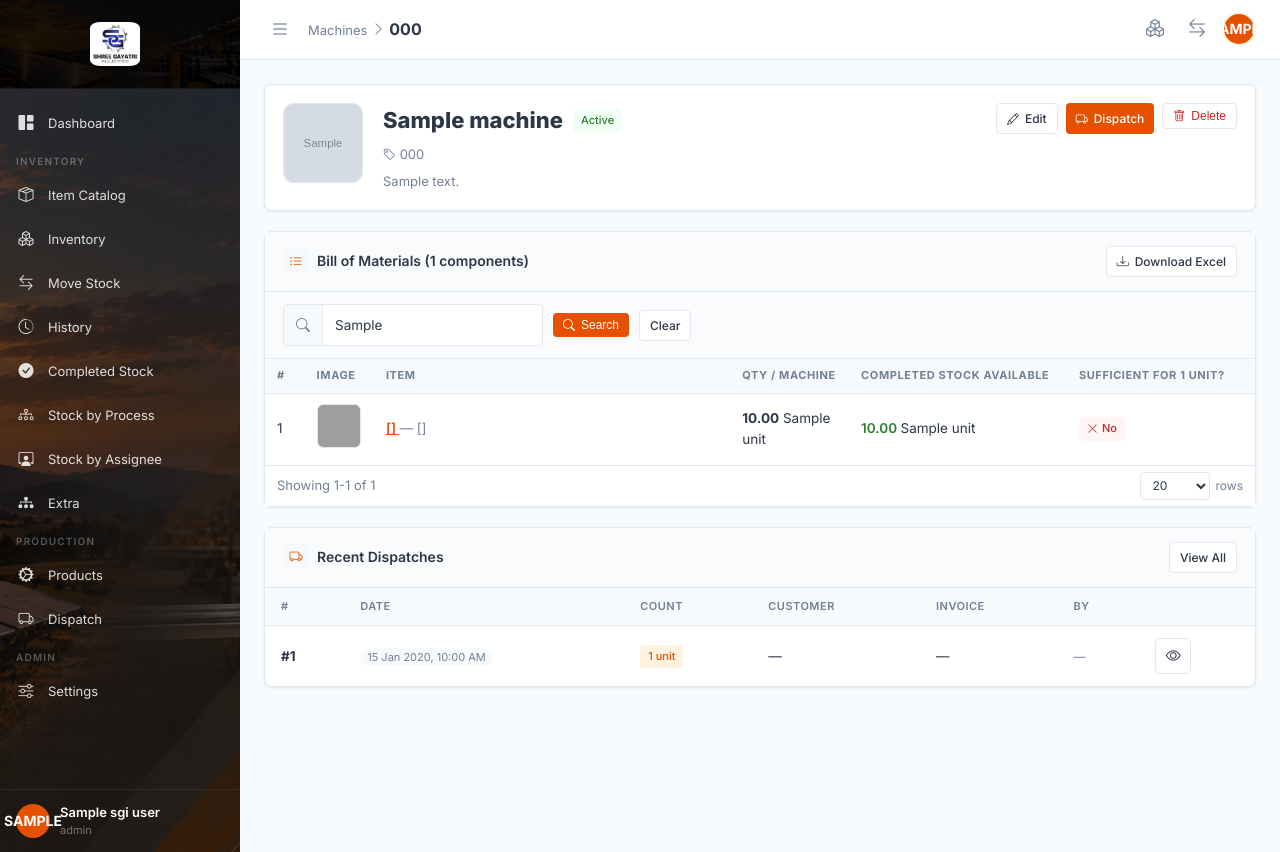
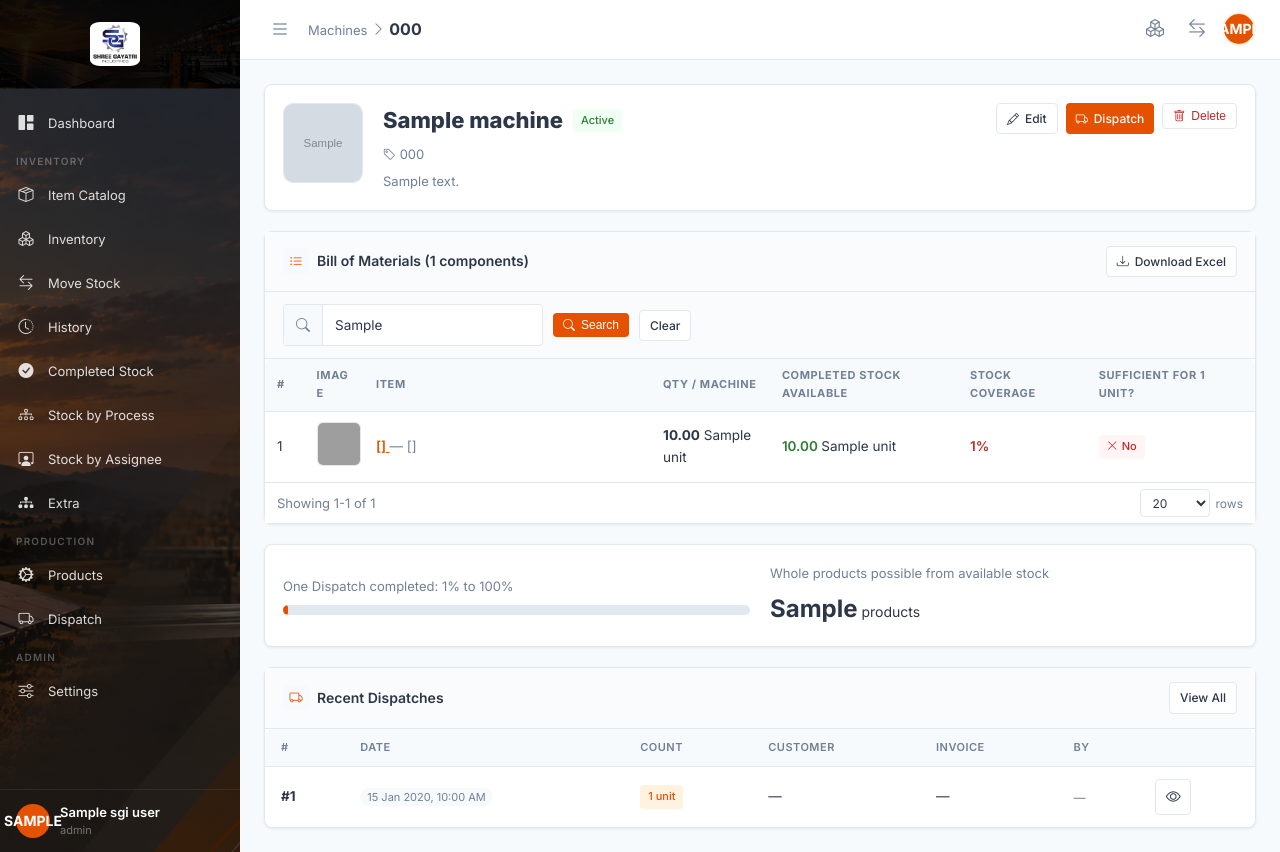
Before and after one commit to nishitkumawat/sgi-crm, a Django app: template SGIERP/templates/sgierp/machines/detail.html in a window 1280 px wide. Run offline with Django 5.2, Linux system fonts and the light colour scheme; data comes from the database, SQL or seed files in the repository; tables that the repository leaves empty hold one stand-in row (values such as "Sample post"); the template is opened without the code that fills it: values that come from a table or form of the project are taken from there, most other values are stand-ins (such as "Sample title", 1, 10 or a date in 2020); grey boxes marked "Sample" are stand-in pictures; grey boxes are pictures that could not be loaded.

Commit message:
Product page ui changed

```diff
--- a/SGIERP/templates/sgierp/machines/detail.html
+++ b/SGIERP/templates/sgierp/machines/detail.html
@@ -17,12 +17,13 @@
   .machine-detail-bom-header .sgi-card-title,.machine-dispatch-header .sgi-card-title { display:flex!important; }
   .machine-bom-view-table { width:100%;table-layout:fixed; }
   .machine-bom-view-table th:nth-child(1),.machine-bom-view-table td:nth-child(1) { width:4%; }
-  .machine-bom-view-table th:nth-child(2),.machine-bom-view-table td:nth-child(2) { width:7%; }
-  .machine-bom-view-table th:nth-child(3),.machine-bom-view-table td:nth-child(3) { width:36%; }
+  .machine-bom-view-table th:nth-child(2),.machine-bom-view-table td:nth-child(2) { width:6%; }
+  .machine-bom-view-table th:nth-child(3),.machine-bom-view-table td:nth-child(3) { width:29%; }
   .machine-bom-view-table th:nth-child(4),.machine-bom-view-table td:nth-child(4) { width:12%; }
-  .machine-bom-view-table th:nth-child(5),.machine-bom-view-table td:nth-child(5) { width:22%; }
-  .machine-bom-view-table th:nth-child(6),.machine-bom-view-table td:nth-child(6) { width:19%; }
-  .machine-bom-view-table td { overflow-wrap:anywhere; }
+  .machine-bom-view-table th:nth-child(5),.machine-bom-view-table td:nth-child(5) { width:19%; }
+  .machine-bom-view-table th:nth-child(6),.machine-bom-view-table td:nth-child(6) { width:13%; }
+  .machine-bom-view-table th:nth-child(7),.machine-bom-view-table td:nth-child(7) { width:17%; }
+  .machine-bom-view-table th,.machine-bom-view-table td { overflow-wrap:anywhere;word-break:normal; }
   .machine-dispatch-table { width:100%; }
   @media (max-width: 768px) {
     .machine-detail-header-body { flex-wrap:wrap;gap:12px;padding:14px!important; }
@@ -123,6 +124,7 @@
           <th>Item</th>
           <th>Qty / Machine</th>
           <th>Completed Stock Available</th>
+          <th>Stock Coverage</th>
           <th>Sufficient for 1 Unit?</th>
         </tr>
       </thead>
@@ -150,6 +152,9 @@
               {{ entry.available_completed|floatformat:2 }}
             </strong> {{ entry.item.unit }}
           </td>
+          <td data-label="Stock Coverage">
+            <strong {% if entry.coverage_percent < 100 %}class="insufficient"{% else %}class="sufficient"{% endif %}>{{ entry.coverage_percent|floatformat:0 }}%</strong>
+          </td>
           <td data-label="Sufficient for 1 Unit?">
             {% if entry.available_completed >= entry.quantity_required %}
             <span class="sgi-badge sgi-badge-green"><i class="bi bi-check-lg"></i> Yes</span>
@@ -174,6 +179,27 @@
     {% endif %}
   </div>
   {% if total_count %}{% include 'sgierp/components/pagination.html' %}{% endif %}
+</div>
+
+<!-- Dispatch readiness and build estimate (second last section) -->
+<div class="sgi-card" style="margin-bottom:20px;">
+  <div class="sgi-card-body" style="display:flex;gap:20px;align-items:center;flex-wrap:wrap;">
+    <div style="flex:1;min-width:220px;">
+      <div style="font-size:13px;color:var(--sgi-text-muted);margin-bottom:8px;">One Dispatch completed: {% if dispatch_readiness_percent is not None %}{{ dispatch_readiness_percent|floatformat:0 }}%{% else %}—{% endif %} to 100%</div>
+      {% if dispatch_readiness_percent is not None %}
+      <div role="progressbar" aria-label="One dispatch material readiness" aria-valuemin="0" aria-valuemax="100" aria-valuenow="{{ dispatch_readiness_percent|floatformat:0 }}" style="height:10px;background:var(--sgi-border);border-radius:999px;overflow:hidden;">
+        <div style="height:100%;width:{{ dispatch_readiness_percent }}%;max-width:100%;background:{% if dispatch_readiness_percent >= 100 %}var(--sgi-success){% else %}var(--sgi-primary){% endif %};border-radius:999px;"></div>
+      </div>
+      {% else %}
+      <span class="sgi-badge sgi-badge-gray">Add a bill of materials to calculate dispatch readiness</span>
+      {% endif %}
+    </div>
+    <div style="flex:1;min-width:220px;">
+      <div style="font-size:13px;color:var(--sgi-text-muted);margin-bottom:6px;">Whole products possible from available stock</div>
+      <strong style="font-size:24px;">{% if max_buildable is not None %}{{ max_buildable }}{% else %}—{% endif %}</strong>
+      {% if max_buildable == 1 %}<span> product</span>{% elif max_buildable is not None %}<span> products</span>{% endif %}
+    </div>
+  </div>
 </div>
 
 <!-- Dispatch history -->
```
Also changed, not shown: SGIERP/views/machines.py (+18 -2 lines).
